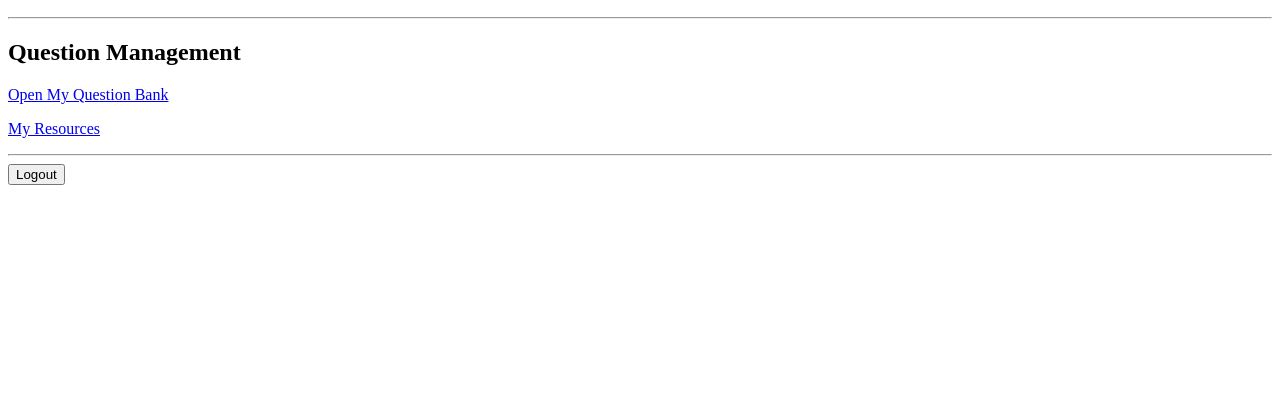
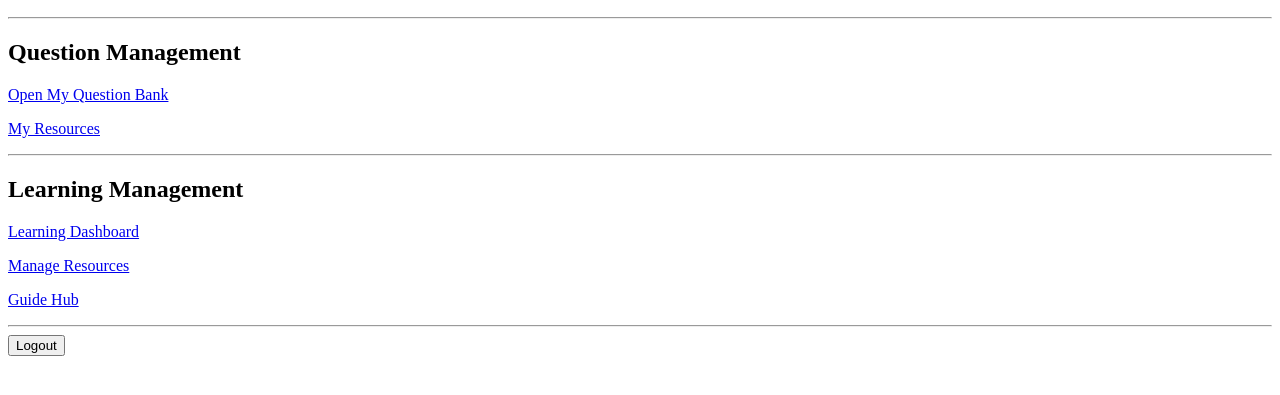
Before and after one commit to ziashafiq/AeroESP, a Django app: template accounts/templates/accounts/teacher_dashboard.html in a window 1280 px wide. Shown: the part 131-526 px from the top of the page. Run offline with Django 5.2, Linux system fonts and the light colour scheme; the template is opened without the code that fills it, so the values that code supplies are empty.

Commit message:
Connect dashboards with learning resources and guides

```diff
--- a/accounts/templates/accounts/teacher_dashboard.html
+++ b/accounts/templates/accounts/teacher_dashboard.html
@@ -36,6 +36,28 @@
 
     <hr>
 
+    <h2>Learning Management</h2>
+
+    <p>
+        <a href="{% url 'learning:teacher_learning_dashboard' %}">
+            Learning Dashboard
+        </a>
+    </p>
+
+    <p>
+        <a href="{% url 'learning:teacher_resource_list' %}">
+            Manage Resources
+        </a>
+    </p>
+
+    <p>
+        <a href="{% url 'learning:guide_hub' %}">
+            Guide Hub
+        </a>
+    </p>
+
+    <hr>
+
     <form
         method="post"
         action="{% url 'accounts:logout' %}"
```
Also changed, not shown: accounts/templates/accounts/student_dashboard.html (+34 -0 lines).
